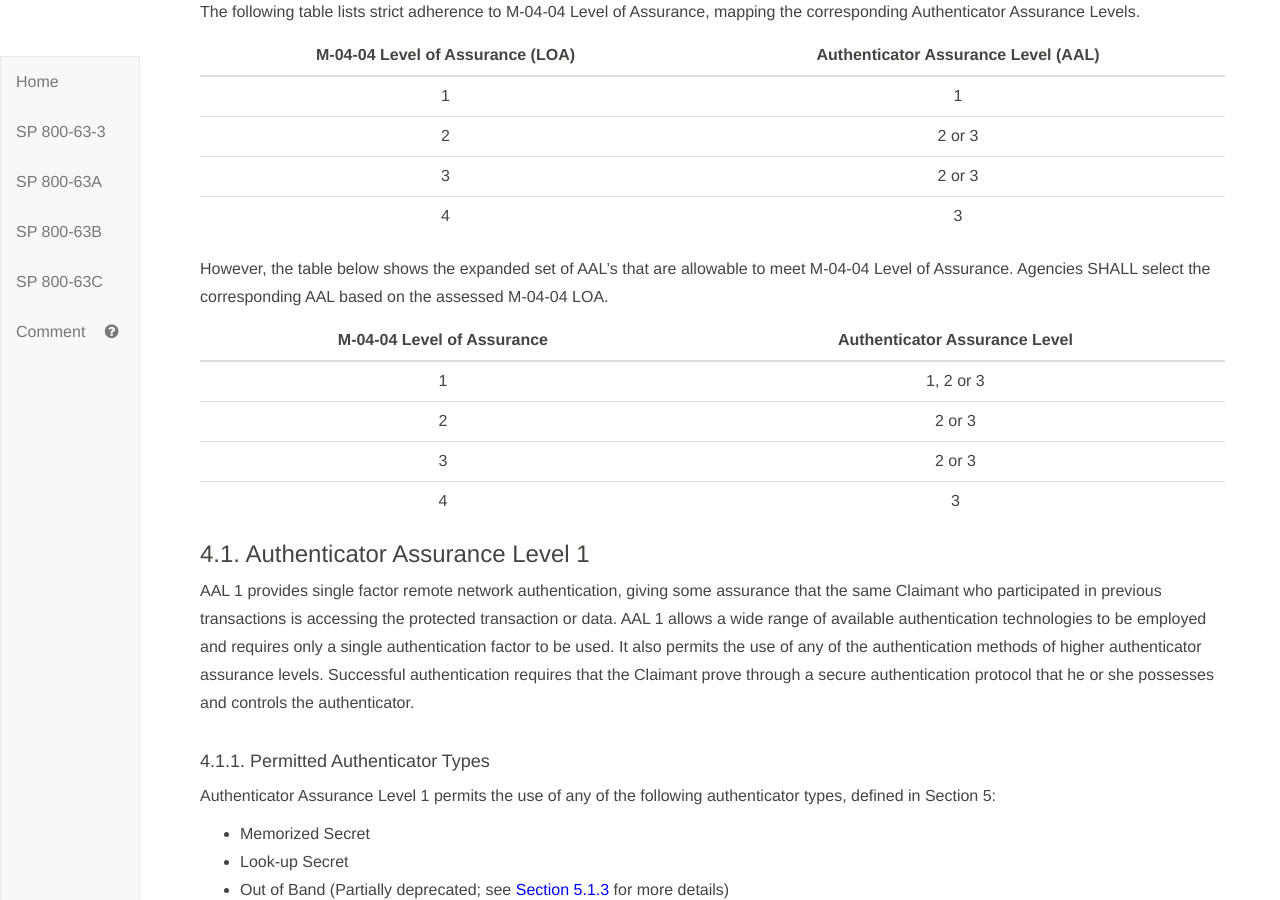
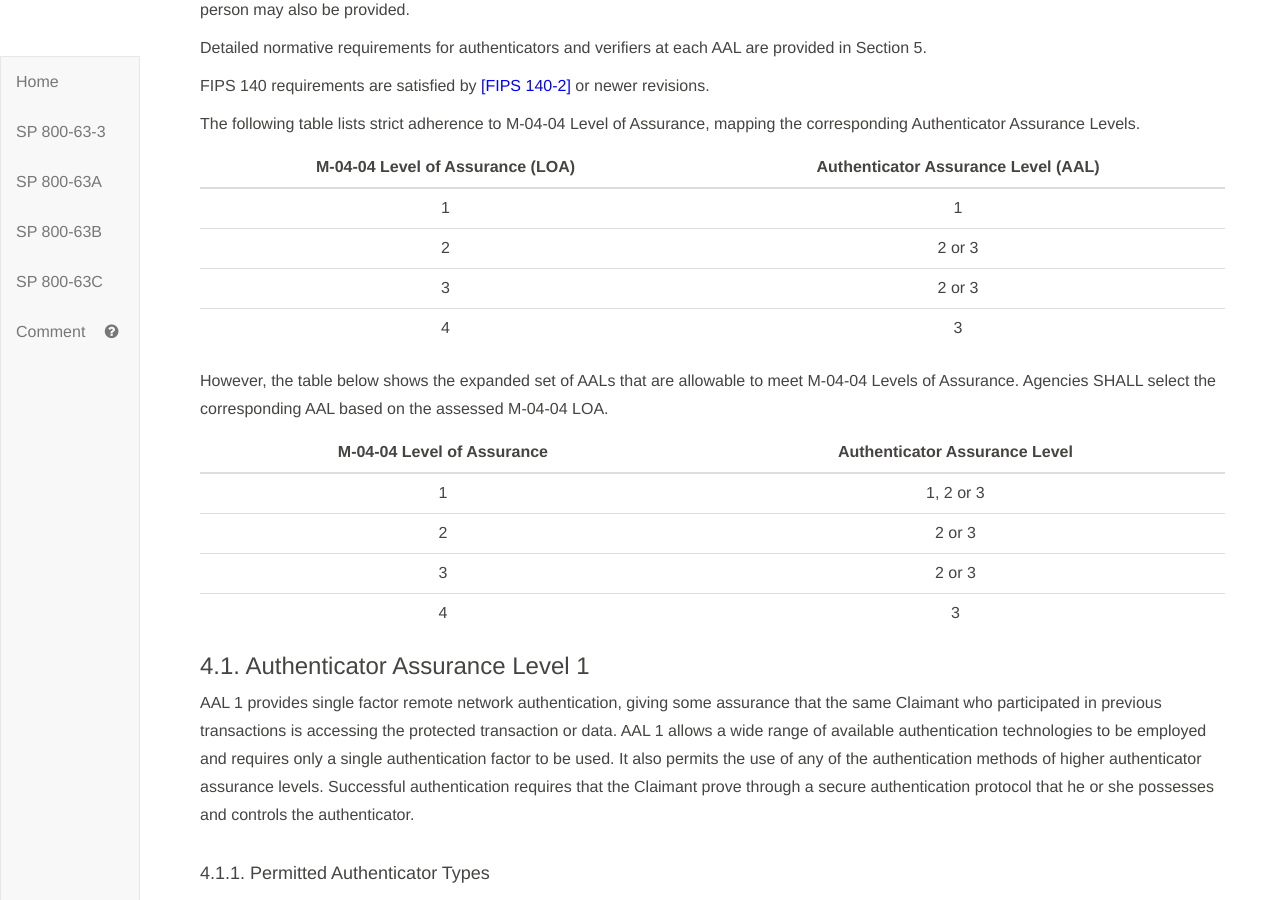
Before and after one commit to usnistgov/800-63-3, a Jekyll site: the page built from sp800-63b.md, in a window 1280 px wide and 900 px high, scrolled down 18992 px. Built offline with Jekyll 4.4.1, drawn with Linux system fonts in a browser that asks for light colours; some of the changed text lies outside the part shown.

Commit message:
Authorship formatting, minor copy edit

```diff
--- a/sp800-63b/sec4_aal.md
+++ b/sp800-63b/sec4_aal.md
@@ -18,7 +18,7 @@ The following table lists strict adherence to M-04-04 Level of Assurance, mappin
 | 3 |  2 or 3 |
 | 4 |  3 |
 
-However, the table below shows the expanded set of AAL's that are allowable to meet M-04-04 Level of Assurance. Agencies SHALL select the corresponding AAL based on the assessed M-04-04 LOA.
+However, the table below shows the expanded set of AALs that are allowable to meet M-04-04 Levels of Assurance. Agencies SHALL select the corresponding AAL based on the assessed M-04-04 LOA.
 
 
 | M-04-04 Level of Assurance | Authenticator Assurance Level
```
Also changed, not shown: sp800-63b/cover.md (line endings or trailing spaces).
